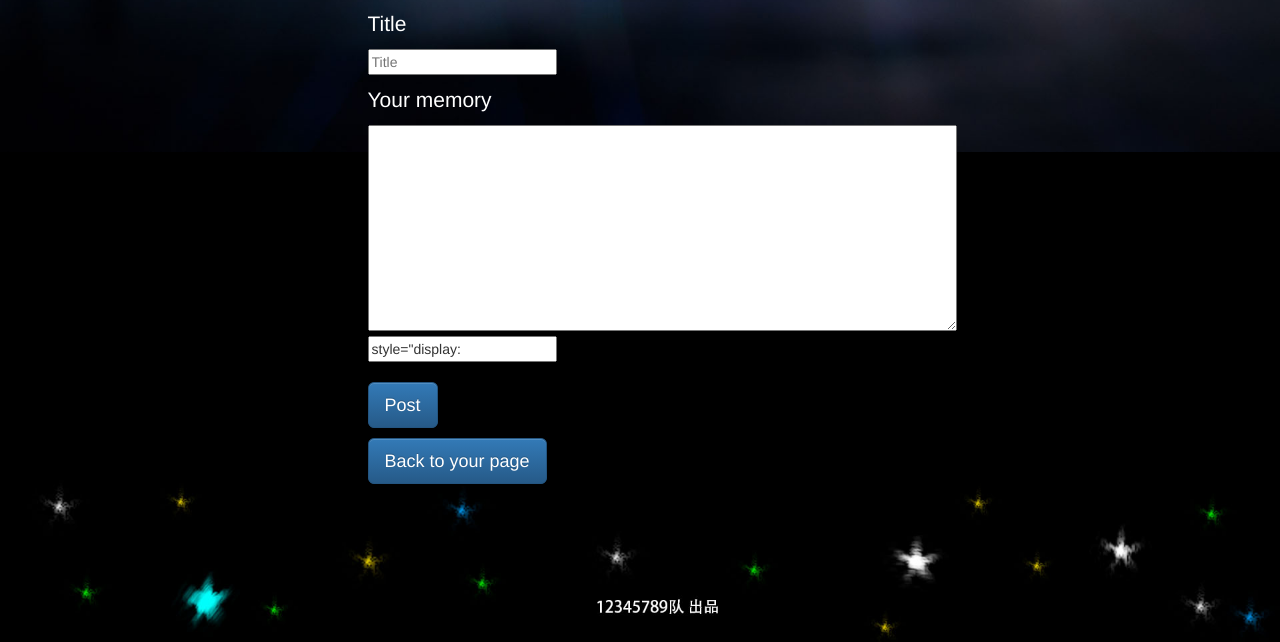
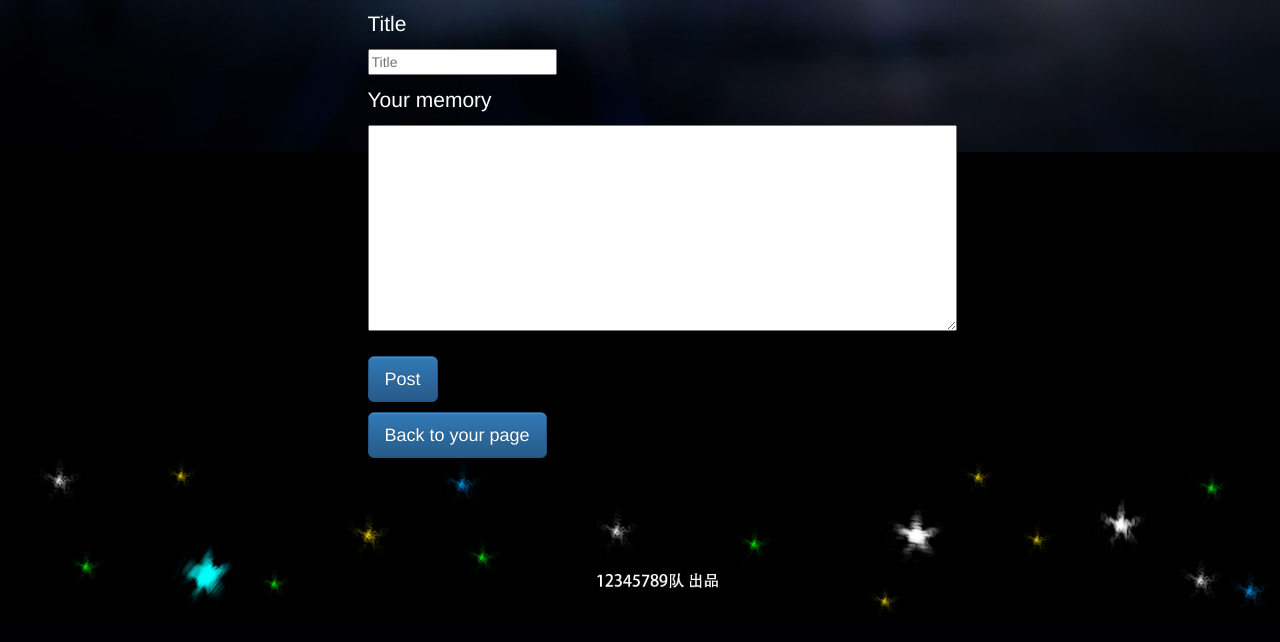
Before and after one commit to tyjane/zerocup, a Django app: page /post_story/ in a window 1280 px wide. Shown: the part 517-1159 px from the top of the page. After the commit the page ends 1128 px from the top, so only its background shows below. Run offline with Django 3.2, Linux system fonts and the light colour scheme; some libraries are stand-ins or nearby versions.

Commit message:
restore post_story

```diff
--- a/memories/forms.py
+++ b/memories/forms.py
@@ -9,4 +9,3 @@ class MemoryForm(forms.Form):
     title = forms.CharField()
     author = forms.CharField()
     content = forms.CharField()
-    post_time = forms.DateTimeField()
--- a/memories/templates/memories/post_story.html
+++ b/memories/templates/memories/post_story.html
@@ -47,7 +47,7 @@
                        <input type="text" placeholder="Title" name="title">
                        <li class="color-white font-size mar" style="list-style-type: none">Your memory</li>
                        <textarea name="content" rows="10" cols="70"></textarea>
-                       <input type="text" name="author" value= {{ author }} style="display: none">
+                       <input type="text" name="author" value= "{{ author }}" style="display: none">
                    </ul>
                    <input type="submit" class="b_button btn btn-lg btn-primary" value="Post">
                    </form>
--- a/memories/views.py
+++ b/memories/views.py
@@ -56,6 +56,7 @@ def post_story(request):
     if request.method == 'POST':
         form = MemoryForm(request.POST)
         if form.is_valid():
+            print("form is valid")
             m = Memory.objects.create(\
                 title = form.cleaned_data['title'],\
                 content = form.cleaned_data['content'],\
```
Also changed, not shown: db.sqlite3.
